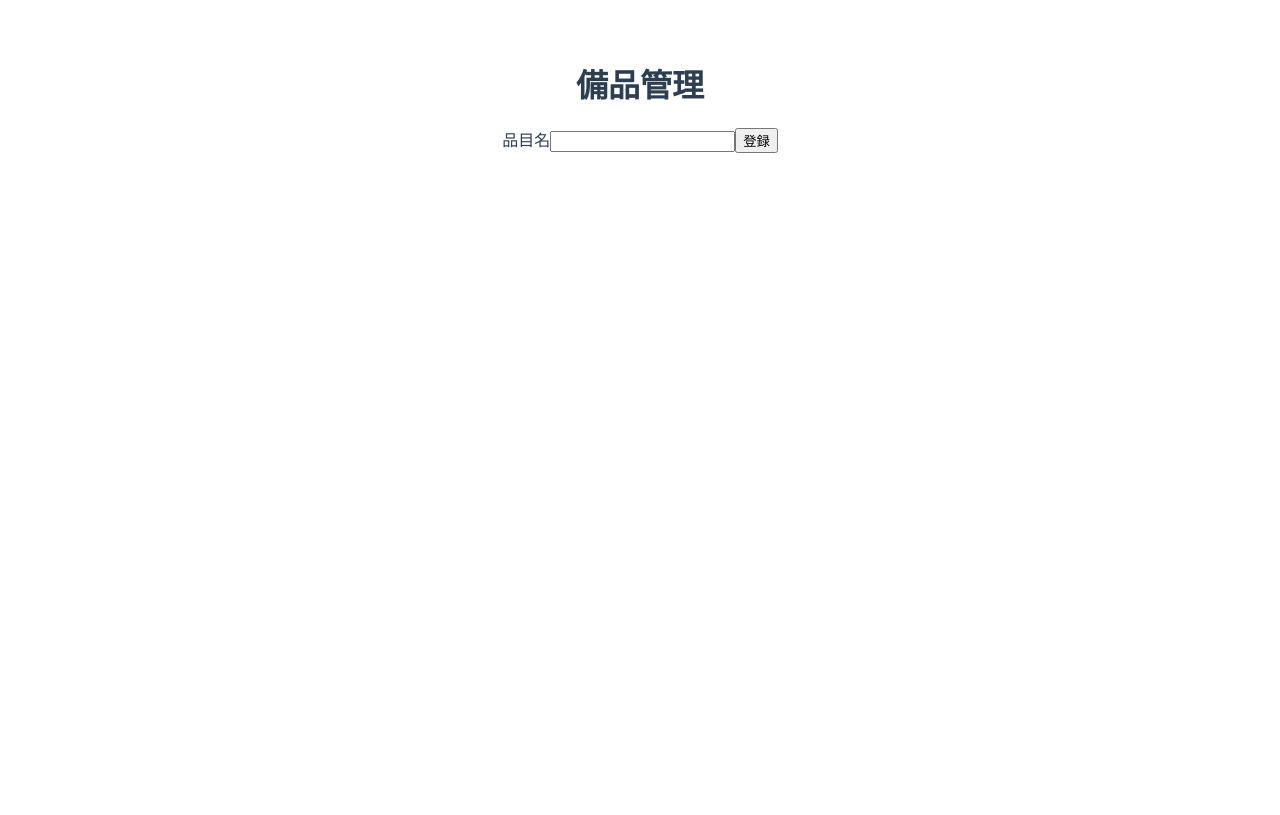
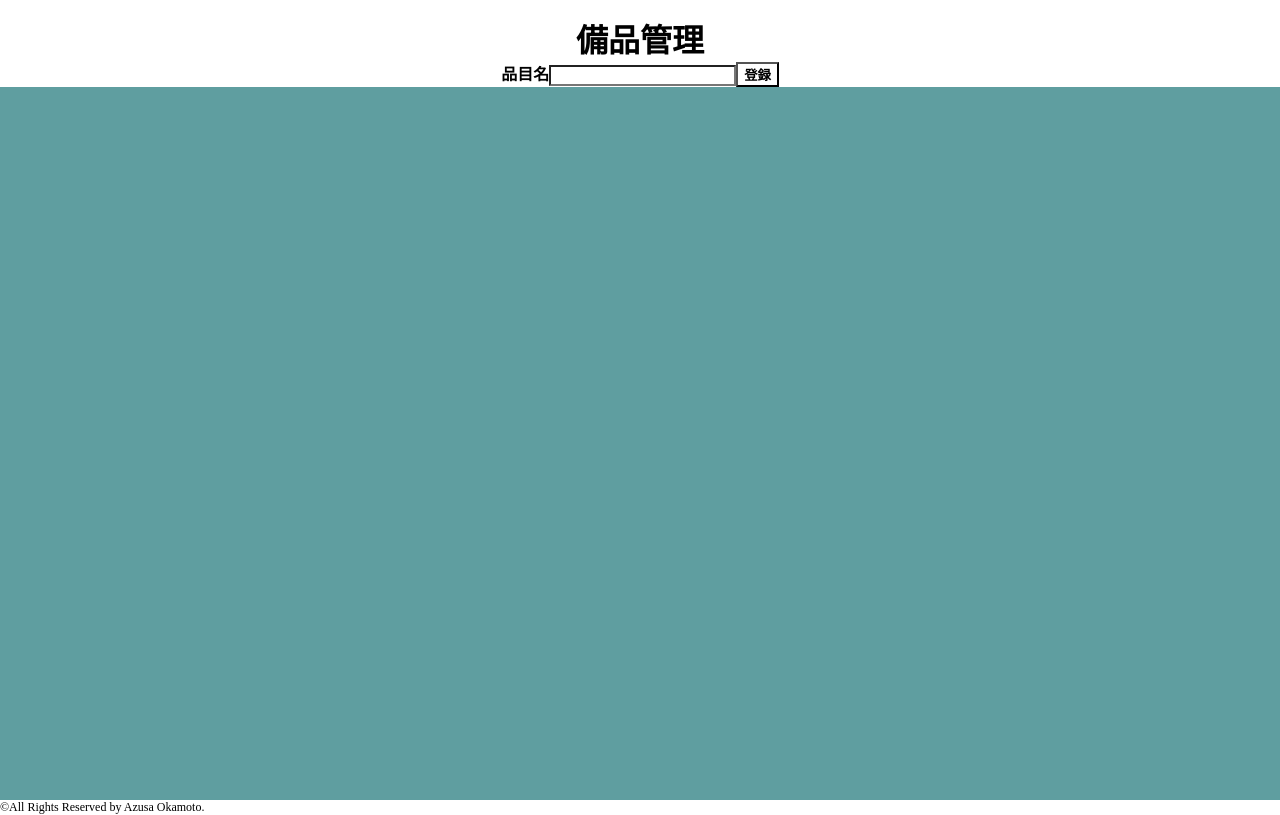
Before and after one commit to azufb/EquipmentManager, a Vue app in the folder equipmentmanager/: page / in a window 1280 px wide. Built offline with nearby package versions, Linux system fonts and the light colour scheme.

Commit message:
footerの作成の最下部固定、パーツの位置調整、背景色の設定

```diff
--- a/equipmentmanager/public/index.html
+++ b/equipmentmanager/public/index.html
@@ -13,5 +13,8 @@
     </noscript>
     <div id="app"></div>
     <!-- built files will be auto injected -->
+    <footer>
+      <p>&copy;All Rights Reserved by Azusa Okamoto.</p>
+    </footer>
   </body>
 </html>
--- a/equipmentmanager/src/App.vue
+++ b/equipmentmanager/src/App.vue
@@ -8,11 +8,13 @@
     </form>
     <ul v-for='(item, index) in items' :key='index'>
       <li>
+        <div class="divi">
         {{ item.name }}
         <input type='button' value='delete' @click='deleteItem(index)' />
         <input type='button' value='plus' @click='item.count += 1' />
           {{ item.count }}
         <input type='button' value='minus' @click='item.count -= 1' />
+        </div>
       </li>
     </ul>
   </div>
@@ -59,16 +61,64 @@ export default {
 </script>
 
 <style>
+* {
+  background-color: cadetblue;
+}
+
+body {
+  margin: 0px;
+  background-color: white;
+}
 #app {
   font-family: Avenir, Helvetica, Arial, sans-serif;
   -webkit-font-smoothing: antialiased;
   -moz-osx-font-smoothing: grayscale;
   text-align: center;
-  color: #2c3e50;
-  margin-top: 60px;
+  color: black;
+  display: flex;
+  flex-direction: column;
+  min-height: 100vh;
 }
 
+h1 {
+  margin-top: 0px;
+  margin-bottom: 0px;
+  padding-top: 15px;
+  background-color: white;
+}
+
+form {
+  margin-top: 0px;
+  background-color: white;
+}
+
+label {
+  background-color: white;
+  font-weight: bold;
+}
+
+input {
+  background-color: white;
+  font-weight: bold;
+}
 ul li {
   list-style: none;
+  width: 500px;
 }
+
+.divi {
+  border: 1px solid black;
+  background-color: white;
+}
+
+footer {
+  margin-top: auto;
+}
+
+p {
+  margin: 0px;
+  font-size: 12px;
+  background-color: white;
+}
+
 </style>
```
